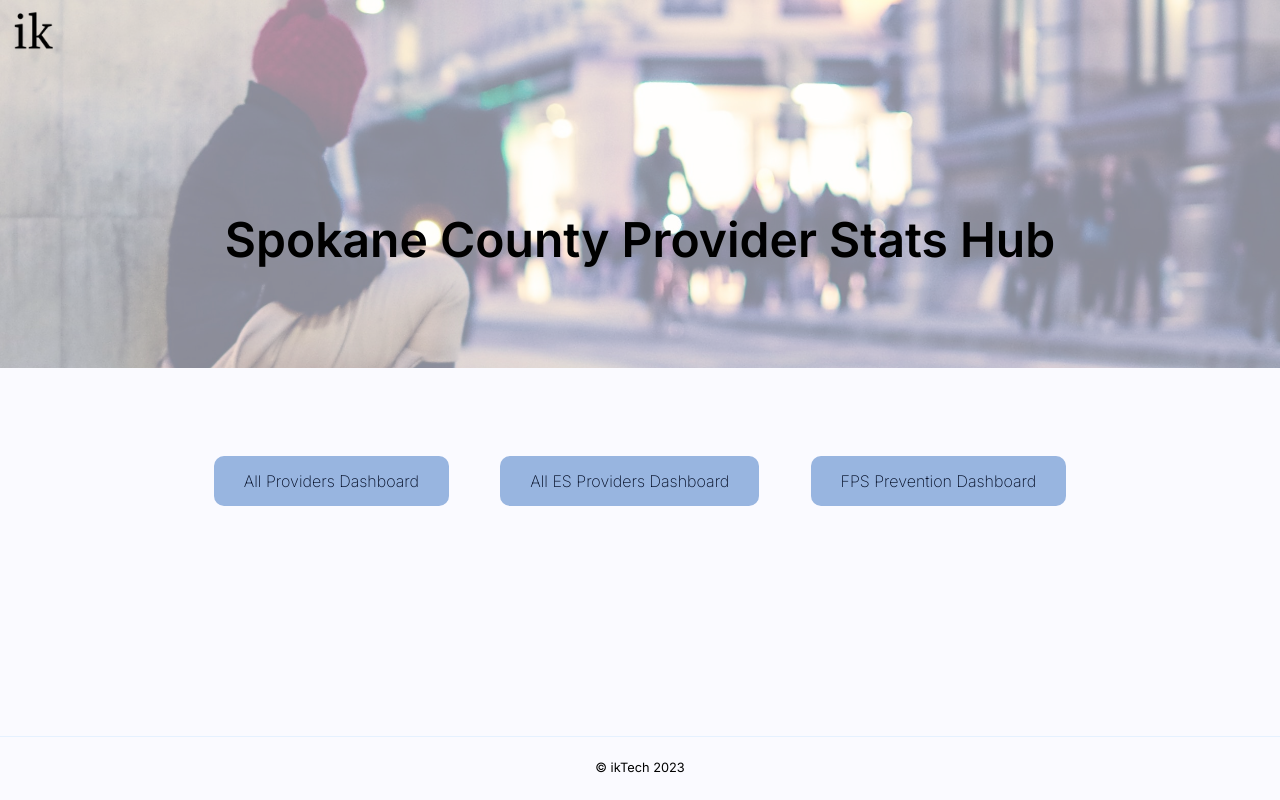
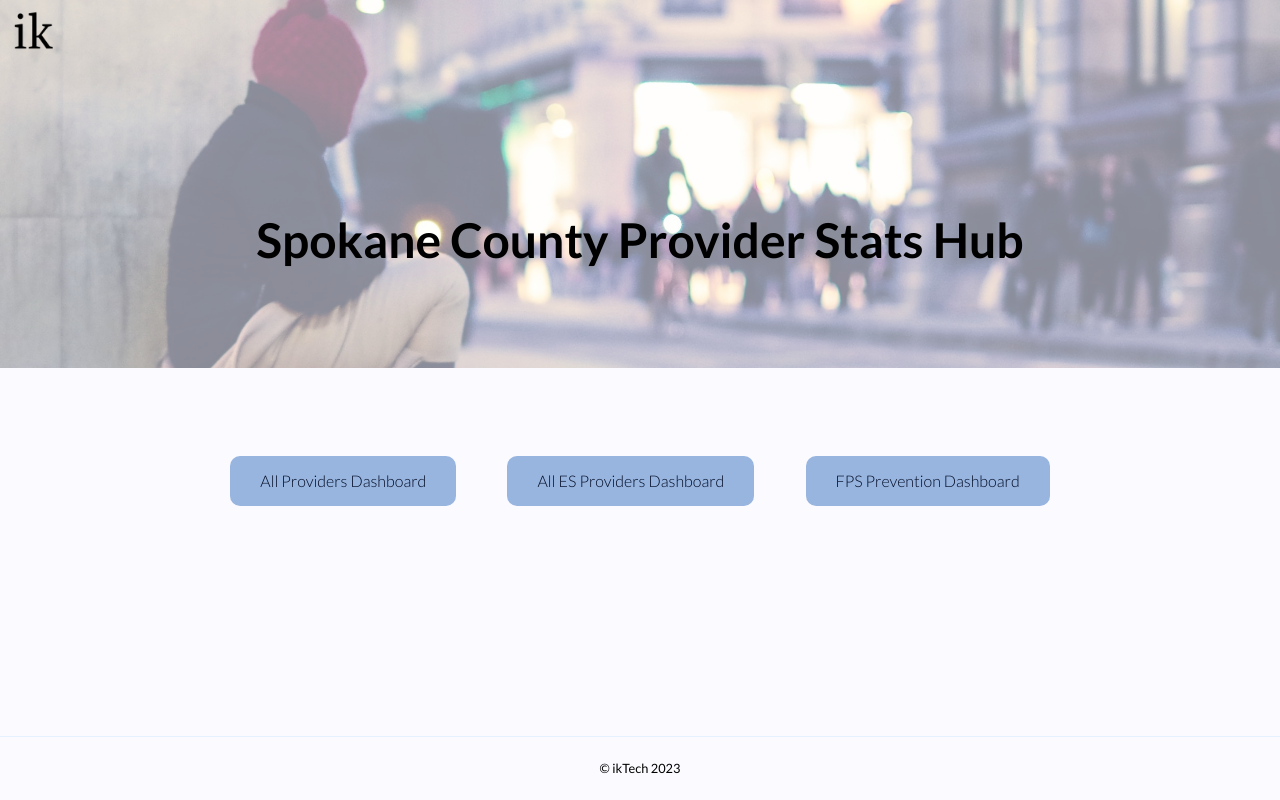
Before and after one commit to fpspokane/reports, an Angular app: page / in a window 1280 px wide. Built offline with nearby package versions, Linux system fonts and the light colour scheme; what ng2-charts would draw is missing.

Commit message:
changed font to Lato

```diff
--- a/src/app/components/splash-page/splash-page.component.css
+++ b/src/app/components/splash-page/splash-page.component.css
@@ -32,7 +32,7 @@
   text-align: center;
   text-decoration: none;
   color: var(--primary-text);
-  font-weight: 200;
+  font-weight: 300;
   border-radius: 10px;
   background-color: var(--primary-color);
   height: 50px;
--- a/src/index.html
+++ b/src/index.html
@@ -9,7 +9,7 @@
     <link rel="preconnect" href="https://fonts.googleapis.com" />
     <link rel="preconnect" href="https://fonts.gstatic.com" crossorigin />
     <link
-      href="https://fonts.googleapis.com/css2?family=Inter:wght@200;400;600;900&display=swap"
+      href="https://fonts.googleapis.com/css2?family=Lato:wght@300;400;700&display=swap"
       rel="stylesheet"
     />
   </head>
--- a/src/styles.css
+++ b/src/styles.css
@@ -10,6 +10,6 @@
   --primary-text: #030d25;
 }
 * {
-  font-family: "Inter", sans-serif;
+  font-family: "Lato", sans-serif;
   box-sizing: border-box;
 }
```
